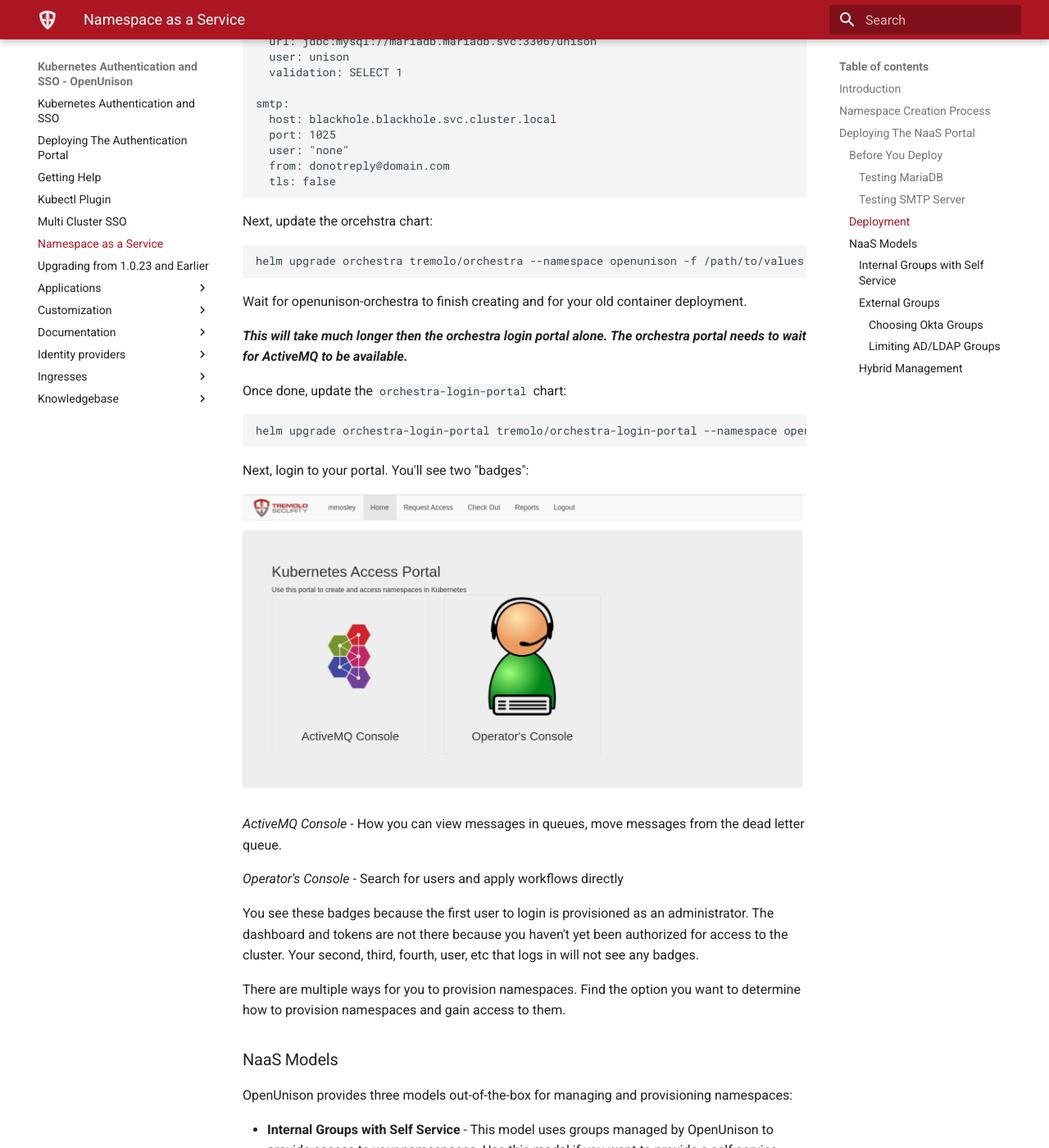
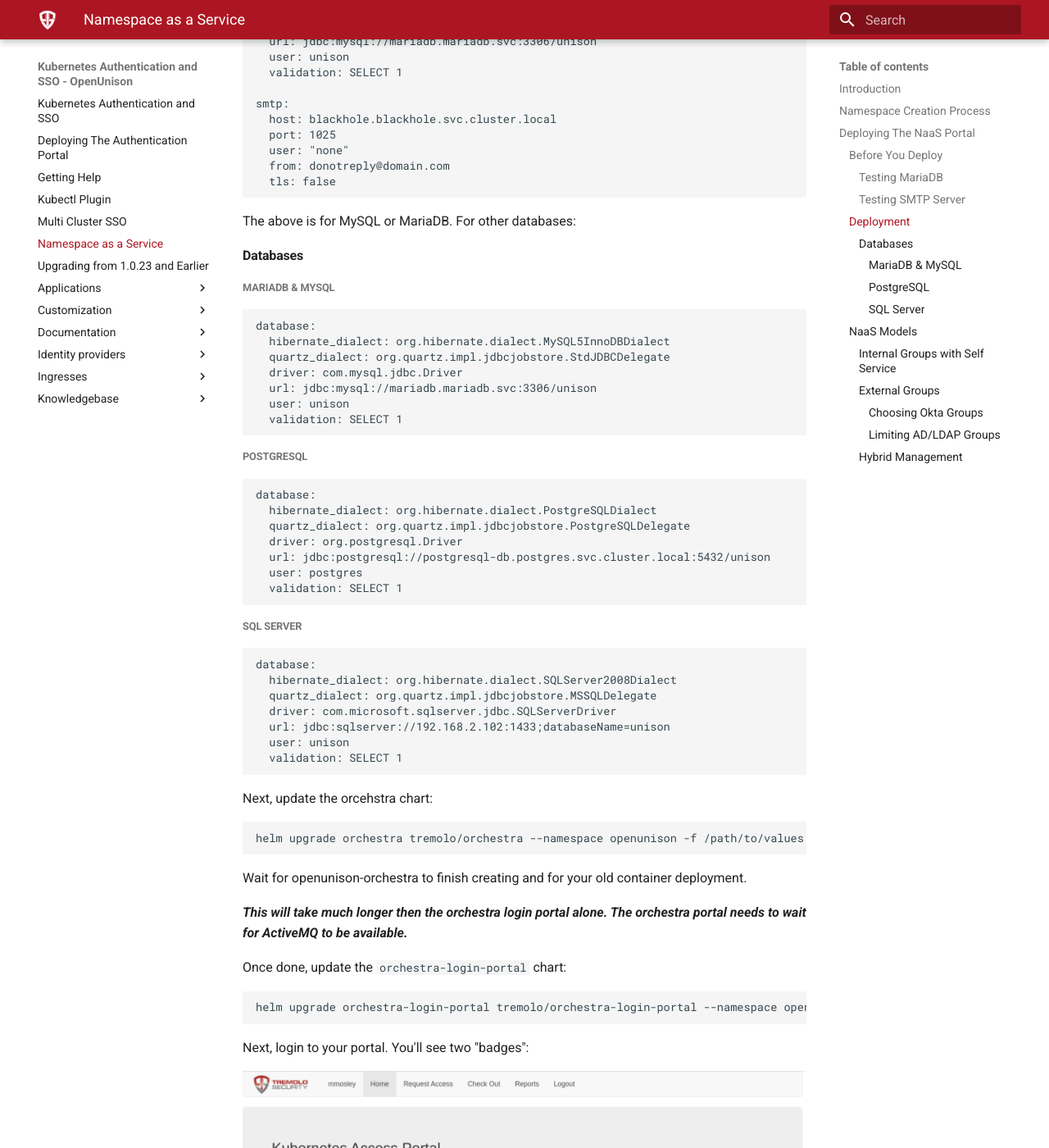
Before and after one commit to TaylorMonacelli/openunison.github.io, an MkDocs documentation site: the page built from docs/namespace_as_a_service.md, in a window 1280 px wide and 1400 px high, scrolled down 4280 px. Shown: the whole window at 82% size. Built offline with MkDocs 1.6.1 and Material for MkDocs 9.7.7, drawn with Linux system fonts in a browser that asks for light colours; some of the changed text lies outside the part shown.

Commit message:
add sql server & postgresql, broken dashboard

````diff
--- a/docs/namespace_as_a_service.md
+++ b/docs/namespace_as_a_service.md
@@ -52,7 +52,7 @@
 
 Before moving forward, you will need two additional components are required:
 
-1. Relational Database (right now MySQL or MariaDB, more will be supported soon)
+1. Relational Database - MySQL, MariaDB, PostgreSQL, and MS SQL Server are all supported
 2. An SMTP server for notifications
 
 #### Testing MariaDB
@@ -124,6 +124,46 @@
   user: "none"
   from: donotreply@domain.com
   tls: false
+```
+
+The above is for MySQL or MariaDB.  For other databases:
+
+#### Databases
+
+##### MariaDB & MySQL
+
+```
+database:
+  hibernate_dialect: org.hibernate.dialect.MySQL5InnoDBDialect
+  quartz_dialect: org.quartz.impl.jdbcjobstore.StdJDBCDelegate
+  driver: com.mysql.jdbc.Driver
+  url: jdbc:mysql://mariadb.mariadb.svc:3306/unison
+  user: unison
+  validation: SELECT 1
+```
+
+##### PostgreSQL
+
+```
+database:
+  hibernate_dialect: org.hibernate.dialect.PostgreSQLDialect
+  quartz_dialect: org.quartz.impl.jdbcjobstore.PostgreSQLDelegate
+  driver: org.postgresql.Driver
+  url: jdbc:postgresql://postgresql-db.postgres.svc.cluster.local:5432/unison
+  user: postgres
+  validation: SELECT 1
+```
+
+##### SQL Server
+
+```
+database:
+  hibernate_dialect: org.hibernate.dialect.SQLServer2008Dialect
+  quartz_dialect: org.quartz.impl.jdbcjobstore.MSSQLDelegate
+  driver: com.microsoft.sqlserver.jdbc.SQLServerDriver
+  url: jdbc:sqlserver://192.168.2.102:1433;databaseName=unison
+  user: unison
+  validation: SELECT 1
 ```
 
 Next, update the orcehstra chart:
````
Also changed, not shown: docs/knowledgebase/broken_dashboard.md (added, +39 -0 lines), docs/assets/images/error-screen.png (added), 3 other files.
